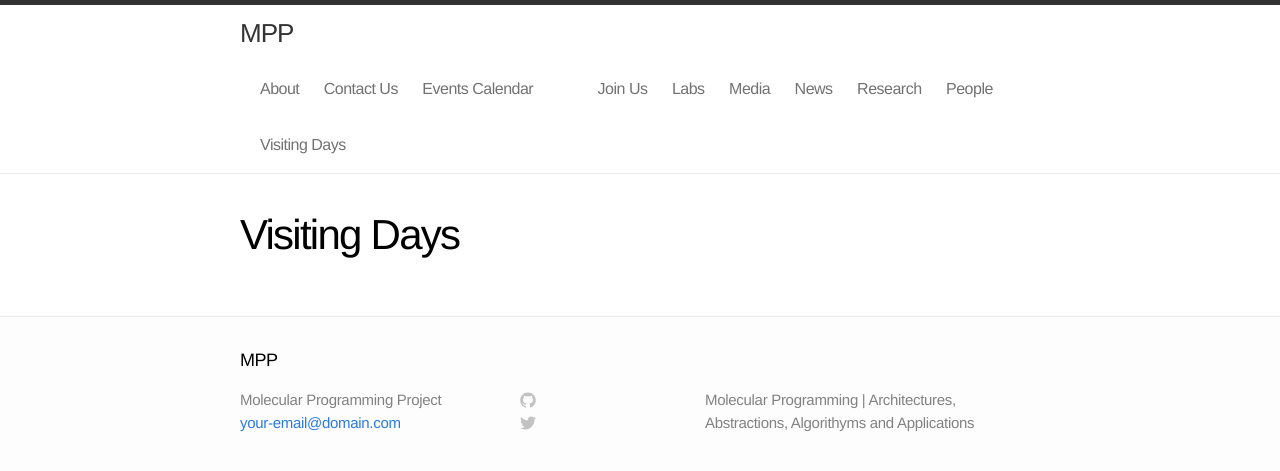
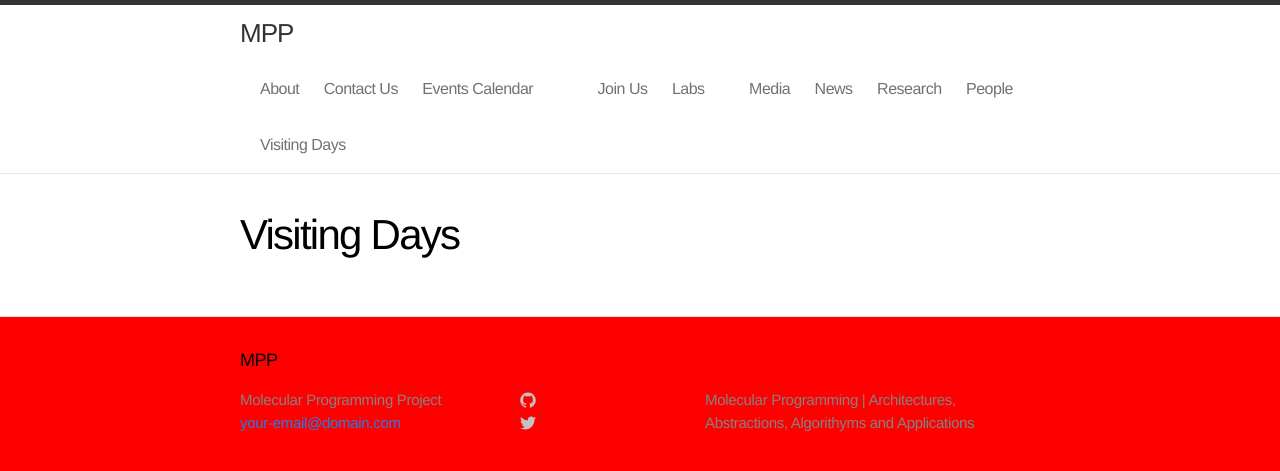
Before and after one commit to douglaslab/mpp, a Jekyll site: the page built from visiting-days.md, in a window 1280 px wide. Shown: the top 471 px of the page. Built offline with Jekyll 4.4.1, drawn with Linux system fonts in a browser that asks for light colours.

Commit message:
Changed main.css to main.scss, confirmed it worked. Turned on sass compression in config.yml file. That works too. How nice.

```diff
--- a/_config.yml
+++ b/_config.yml
@@ -9,3 +9,8 @@ url: "http://yourdomain.com"
 # Build settings
 markdown: kramdown
 permalinks: pretty
+
+# Sass settings
+sass:
+  #  sass_dir: _sass
+    style: :compressed
--- a/css/main.css
+++ b/css/main.scss
@@ -1,3 +1,8 @@
+---
+---
+
+// IMPORTANT. LEAVE the two lines of --- above, or Jekyll wont parse this file into .css
+
 /* Base */
 /* ----------------------------------------------------------*/
 
@@ -13,7 +18,7 @@ body {
   font-size: 16px;
   line-height: 1.5;
   font-weight: 300;
-  background-color: #fdfdfd;
+  background-color: red;
 }
 
 h1, h2, h3, h4, h5, h6 { font-size: 100%; font-weight: 400; }
```
Also changed, not shown: people.md (+9 -0 lines), 16 other files.
